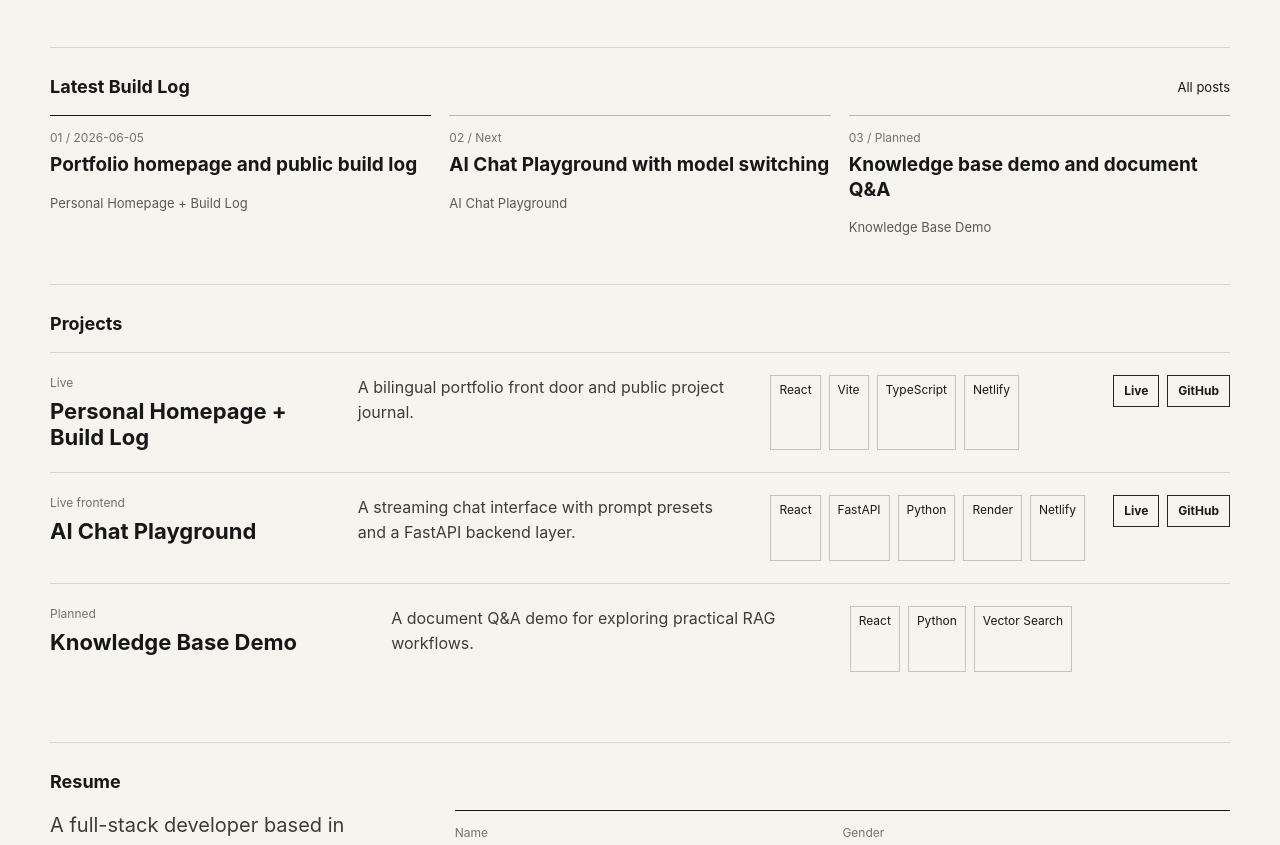
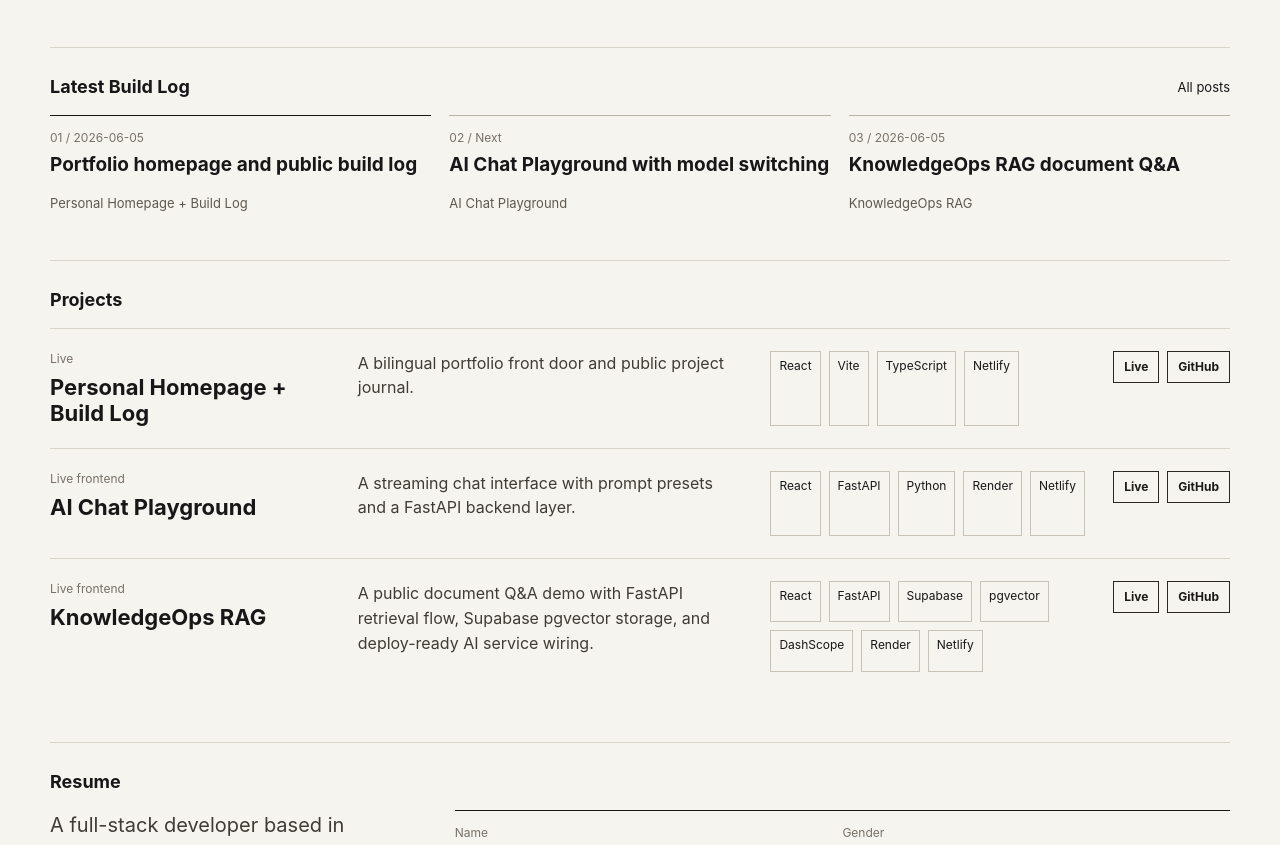
Before and after one commit to wml516518/menglong-build-log, a React (Vite) app: page / in a window 1280 px wide. Shown: the part 560-1405 px from the top of the page. Built offline with nearby package versions, Linux system fonts and the light colour scheme.

Commit message:
feat: link knowledgeops rag

```diff
--- a/src/content.ts
+++ b/src/content.ts
@@ -317,12 +317,12 @@ export const content: Record<Language, SiteContent> = {
         liveUrl: 'https://ai-chat-playground-menglong.netlify.app'
       },
       {
-        title: 'Knowledge Base Demo',
-        status: 'Planned',
-        summary: 'A document Q&A demo for exploring practical RAG workflows.',
-        stack: ['React', 'Python', 'Vector Search'],
-        githubUrl: '',
-        liveUrl: ''
+        title: 'KnowledgeOps RAG',
+        status: 'Live frontend',
+        summary: 'A public document Q&A demo with FastAPI retrieval flow, Supabase pgvector storage, and deploy-ready AI service wiring.',
+        stack: ['React', 'FastAPI', 'Supabase', 'pgvector', 'DashScope', 'Render', 'Netlify'],
+        githubUrl: 'https://github.com/wml516518/knowledgeops-rag',
+        liveUrl: 'https://knowledgeops-rag-menglong.netlify.app'
       }
     ],
     buildLogs: [
@@ -342,11 +342,11 @@ export const content: Record<Language, SiteContent> = {
         relatedProject: 'AI Chat Playground'
       },
       {
-        date: 'Planned',
-        title: 'Knowledge base demo and document Q&A',
-        summary: 'Preparing a later project for document parsing, retrieval, and answer generation.',
+        date: '2026-06-05',
+        title: 'KnowledgeOps RAG document Q&A',
+        summary: 'Shipping the third portfolio project with upload parsing, vector retrieval, demo fallback UI, and Render/Netlify deployment.',
         tags: ['RAG', 'Python', 'Documents'],
-        relatedProject: 'Knowledge Base Demo'
+        relatedProject: 'KnowledgeOps RAG'
       }
     ],
     contact: [
@@ -562,12 +562,12 @@ export const content: Record<Language, SiteContent> = {
         liveUrl: 'https://ai-chat-playground-menglong.netlify.app'
       },
       {
-        title: '知识库问答 Demo',
-        status: '计划中',
-        summary: '用于展示文档解析、检索和回答生成的 RAG 工作流。',
-        stack: ['React', 'Python', 'Vector Search'],
-        githubUrl: '',
-        liveUrl: ''
+        title: 'KnowledgeOps RAG',
+        status: '前端已上线',
+        summary: '公开文档问答 Demo，包含 FastAPI 检索流程、Supabase pgvector 存储和可部署的 AI 服务接线。',
+        stack: ['React', 'FastAPI', 'Supabase', 'pgvector', 'DashScope', 'Render', 'Netlify'],
+        githubUrl: 'https://github.com/wml516518/knowledgeops-rag',
+        liveUrl: 'https://knowledgeops-rag-menglong.netlify.app'
       }
     ],
     buildLogs: [
@@ -586,11 +586,11 @@ export const content: Record<Language, SiteContent> = {
         relatedProject: 'AI Chat Playground'
       },
       {
-        date: '计划中',
-        title: '知识库问答 Demo',
-        summary: '为后续文档解析、检索和回答生成项目做准备。',
+        date: '2026-06-05',
+        title: 'KnowledgeOps RAG 文档问答',
+        summary: '完成第三个作品项目，覆盖上传解析、向量检索、Demo 降级界面，以及 Render/Netlify 部署。',
         tags: ['RAG', 'Python', '文档'],
-        relatedProject: '知识库问答 Demo'
+        relatedProject: 'KnowledgeOps RAG'
       }
     ],
     contact: [
```
